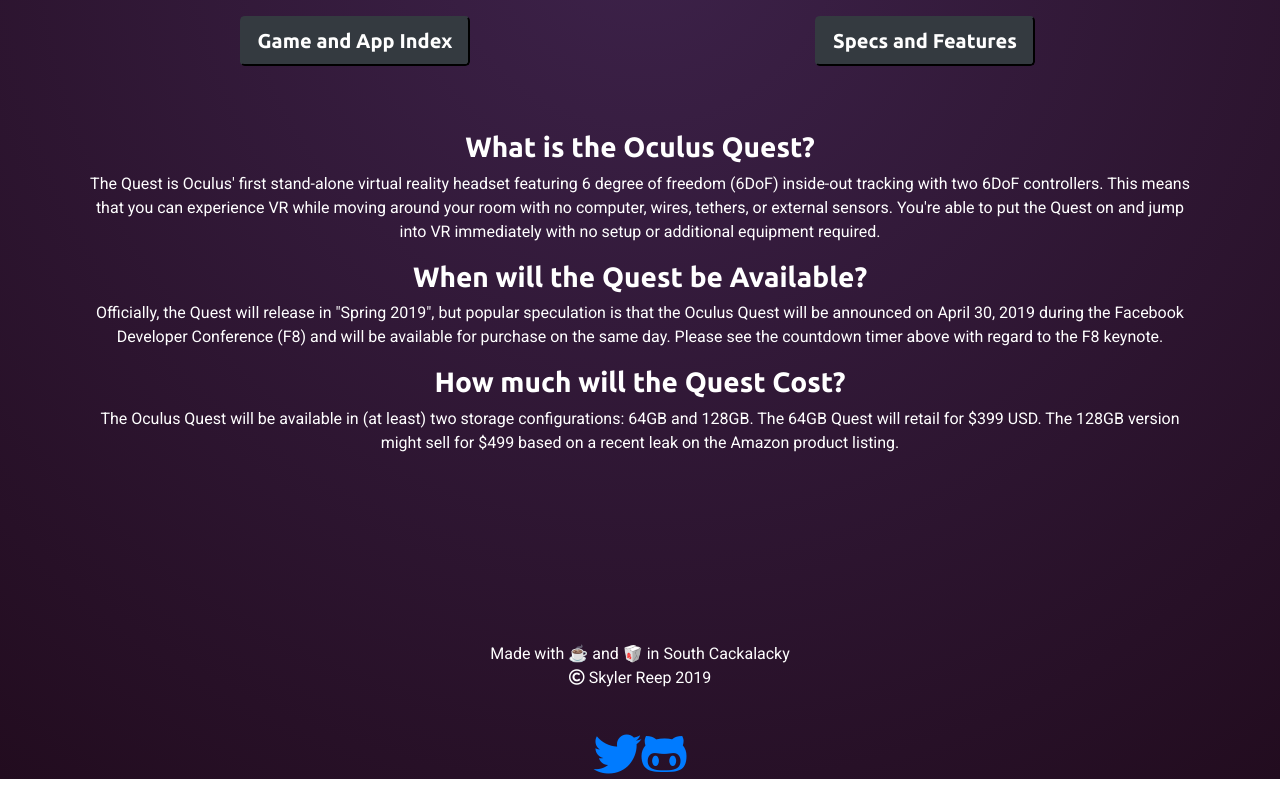
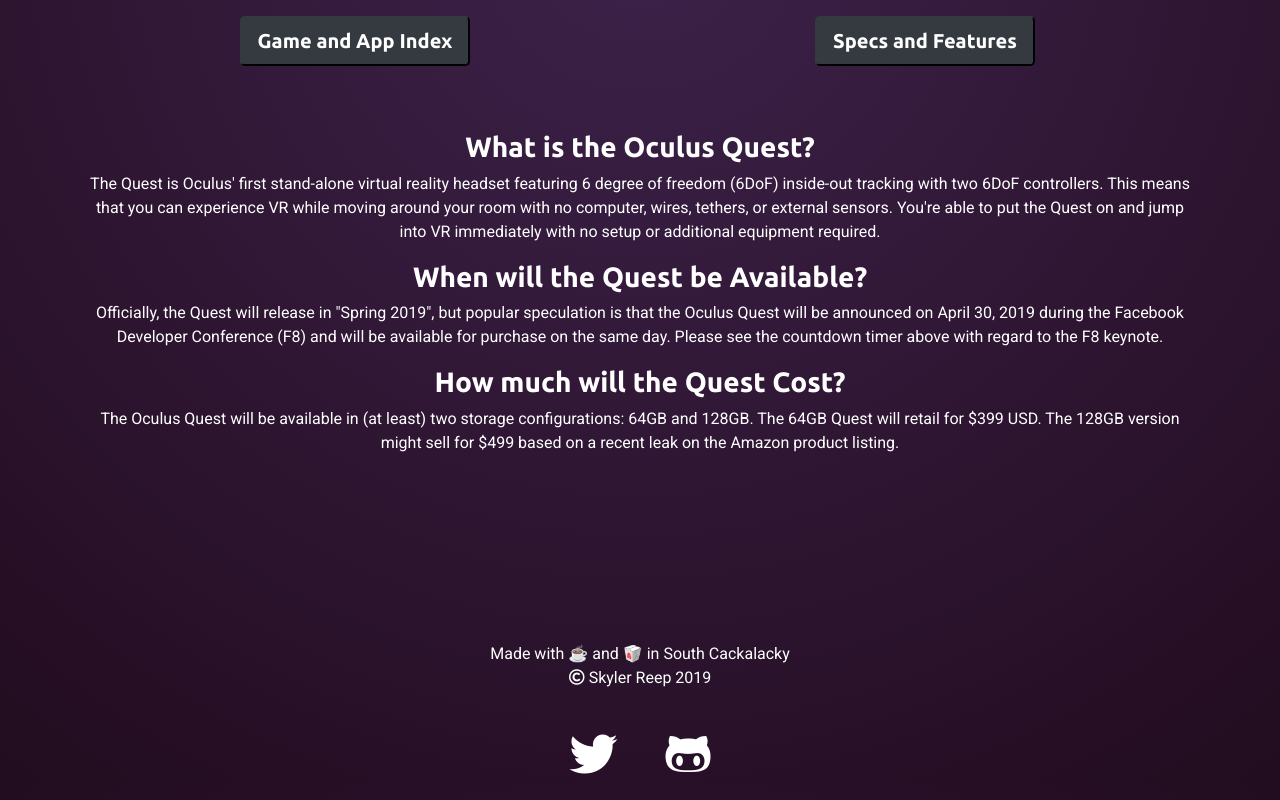
Before and after one commit to skyreep/quest-fan-info, a plain HTML site: page index.html in a window 1280 px wide. Shown: the part 936-1736 px from the top of the page. Before the commit the page ends 1715 px from the top, so only its background shows below. Drawn offline with nearby package versions, Linux system fonts and the light colour scheme; a script that the page names is missing.

Commit message:
Update style.css

```diff
--- a/style.css
+++ b/style.css
@@ -80,3 +80,12 @@ h1, h2, h3, h4, h5, h6, button, .logo, #countdown {
 .nav-arrow:hover {
   font-size: 2.5rem;
 }
+
+.footer-icon {
+  padding: 1.5rem;
+  margin-bottom: 5rem;
+  color: white;
+}
+.footer-icon:hover {
+  color: purple;
+}
```
